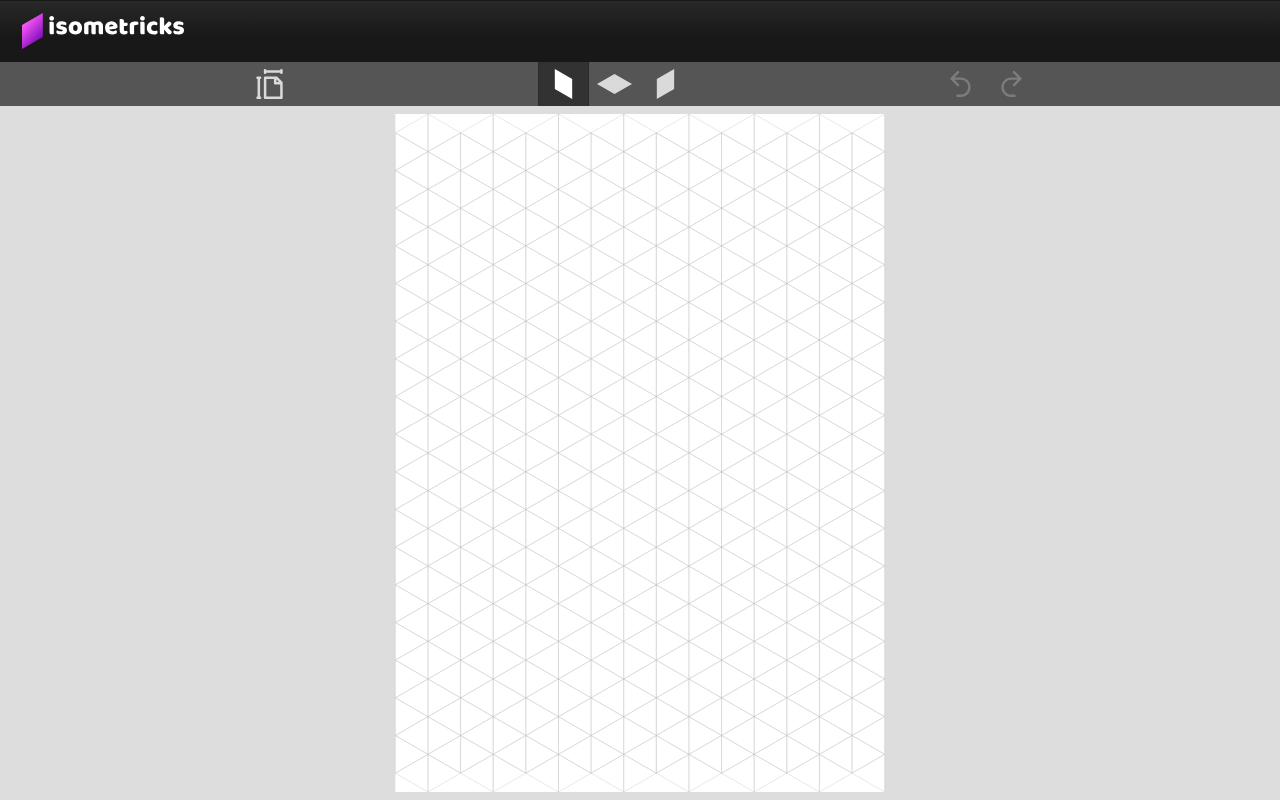
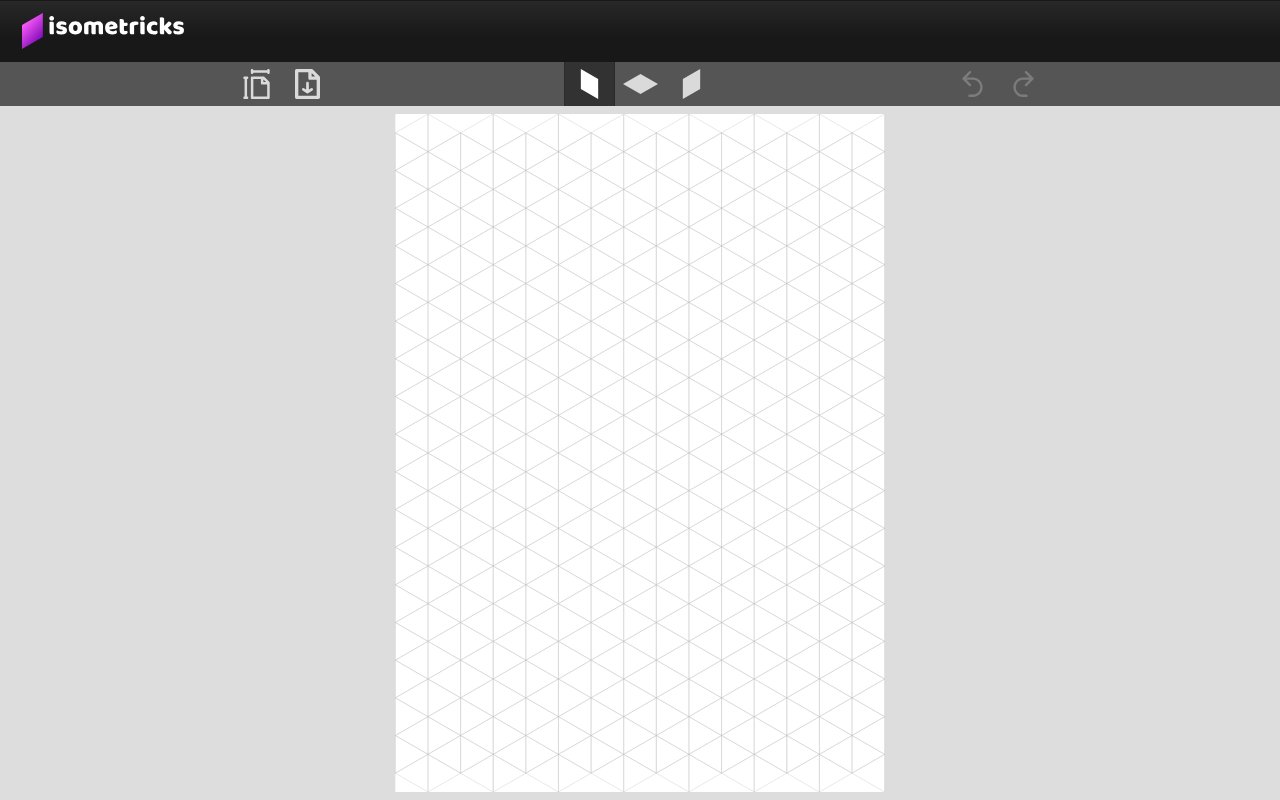
Before and after one commit to NicolasLetellier/isometricks, a React (Create React App) app: page / in a window 1280 px wide. Built offline with nearby package versions, Linux system fonts and the light colour scheme.

Commit message:
add download button and fix stroke colors

```diff
--- a/src/editor/Editor.js
+++ b/src/editor/Editor.js
@@ -40,6 +40,9 @@ function Editor() {
     return (historyNavIndex === null) ? historyLastIndex : historyNavIndex;
   }
 
+  // TO DO : integrate in trianglesMapBuilder the face coordinates for each activeFace
+  // (3 faces posible for each triangle), to avoid computation of calculateFacePoints
+  // on each event
   const trianglesMap = trianglesMapBuilder(gridDimensionsInTriangles.width, gridDimensionsInTriangles.height);
 
   function backwardInHistory() {
@@ -144,6 +147,10 @@ function Editor() {
     addPolygonIntoStacksHistory(polygon);
   }
 
+  function buildAndSaveFile() {
+    console.log('save this file!');
+  }
+
   return (
     <div className="Editor">
       <Toolbar
@@ -154,6 +161,7 @@ function Editor() {
         backwardInHistory={backwardInHistoryProp()}
         forwardInHistory={forwardInHistoryProp()}
         setGridDimensionsInTriangles={setGridDimensionsInTriangles}
+        buildAndSaveFile={buildAndSaveFile}
       />
       <Frame
         gridDimensionsInTriangles={gridDimensionsInTriangles}
--- a/src/editor/toolbar/Toolbar.css
+++ b/src/editor/toolbar/Toolbar.css
@@ -64,6 +64,7 @@
 
 .Toolbar .toolbar-btn:hover polygon, .Toolbar .toolbar-btn:hover path {
   fill: #ffffff;
+  stroke: #ffffff;
 }
 
 .Toolbar .toolbar-btn.active {
@@ -74,10 +75,12 @@
 
 .Toolbar .toolbar-btn.active polygon, .Toolbar .toolbar-btn.active path {
   fill: #ffffff;
+  stroke: #ffffff;
 }
 
 .Toolbar .toolbar-btn:disabled polygon, .Toolbar .toolbar-btn:disabled path {
   fill: #7c7c7c;
+  stroke: #7c7c7c;
 }
 
 .Toolbar svg, .Toolbar img {
@@ -87,5 +90,8 @@
 
 .Toolbar polygon, .Toolbar path {
   fill: #dadada;
-  stroke: none;
+  stroke: #dadada;
+  /* can be overwritten locally in svg inline styles,
+  wherever stroke are part of the design */
+  stroke-width: 0;
 }
--- a/src/editor/toolbar/Toolbar.js
+++ b/src/editor/toolbar/Toolbar.js
@@ -11,7 +11,8 @@ function Toolbar({
   setOnDialog,
   backwardInHistory,
   forwardInHistory,
-  setGridDimensionsInTriangles
+  setGridDimensionsInTriangles,
+  buildAndSaveFile
 }) {
   return (
     <div className="Toolbar">
@@ -21,6 +22,28 @@ function Toolbar({
           setOnDialog={setOnDialog}
           setGridDimensionsInTriangles={setGridDimensionsInTriangles}
         />
+        <button
+          type="button"
+          disabled={onDialog !== null}
+          className="download toolbar-btn"
+          onClick={() => buildAndSaveFile()}
+        >
+          <svg
+            viewBox="0 0 30 36"
+          >
+            <path
+              d="m 28,36 c 1.104,0 2,-0.896 2,-2 V 10 C 30,9.47 29.789,8.961 29.414,8.586 l -8,-8 C 21.039,0.211 20.53,0 20,0 H 2 C 0.896,0 0,0.896 0,2 v 32 c 0,1.104 0.896,2 2,2 z M 24.171,9 H 20 V 4.829 Z M 4,4 h 12 v 7 c 0,1.104 0.896,2 2,2 h 8 V 32 H 4 Z"
+            />
+            <path
+              d="m 15,27.641506 -5.033641,-3.25 m 5.033641,3.25 5.033641,-3.25 M 15,16.95101 v 10.690496"
+              style={{
+                strokeWidth: '3.25',
+                strokeLinecap: 'round',
+                strokeLinejoin: 'round',
+              }}
+            />
+          </svg>
+        </button>
         {/* <button
           type="button"
           className="palette toolbar-btn"
@@ -41,12 +64,7 @@ function Toolbar({
               style={{
                 opacity: '1',
                 fill: '#ffffff',
-                fillOpacity: '1',
-                stroke: 'none',
-                strokeWidth: '4.3687129',
-                strokeMiterlimit: '4',
-                strokeDasharray: 'none',
-                strokeOpacity: '1'
+                fillOpacity: '1'
               }}
             />
             <path
@@ -55,12 +73,7 @@ function Toolbar({
               style={{
                 opacity: '1',
                 fill: '#ffffff',
-                fillOpacity: '1',
-                stroke: 'none',
-                strokeWidth: '4.3687129',
-                strokeMiterlimit: '4',
-                strokeDasharray: 'none',
-                strokeOpacity: '1'
+                fillOpacity: '1'
               }}
             />
             <path
@@ -69,12 +82,7 @@ function Toolbar({
               style={{
                 opacity: '1',
                 fill: '#ffffff',
-                fillOpacity: '1',
-                stroke: 'none',
-                strokeWidth: '4.3687129',
-                strokeMiterlimit: '4',
-                strokeDasharray: 'none',
-                strokeOpacity: '1'
+                fillOpacity: '1'
               }}
             />
           </svg>
```
